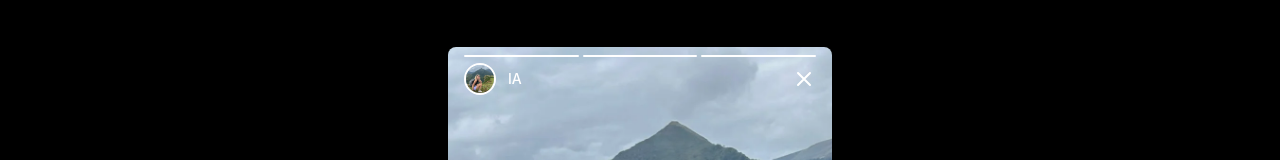
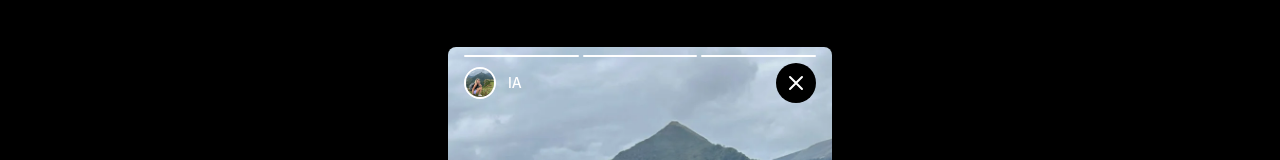
Before and after one commit to laura-perez/web-resume, a React (Vite) app: page / in a window 1280 px wide. Both pictures are taken after a click on the element "IA". Shown: the top 160 px of the page. Built offline with nearby package versions, Linux system fonts and the light colour scheme.

Commit message:
closing slider

```diff
--- a/src/components/HighlightCarousel.tsx
+++ b/src/components/HighlightCarousel.tsx
@@ -71,12 +71,16 @@ export default function HighlightCarousel({ highlights }: HighlightCarouselProps
             </span>
           </div>
         ))}
-      </div>
-
-      {/* Story Modal */}
+      </div>      {/* Story Modal */}
       {selectedHighlight && (
-        <div className="fixed inset-0 bg-black bg-opacity-90 z-50 flex items-center justify-center">
-          <div className="relative w-full max-w-sm mx-4">
+        <div
+          className="fixed inset-0 bg-black bg-opacity-90 z-50 flex items-center justify-center"
+          onClick={closeHighlight}
+        >
+          <div
+            className="relative w-full max-w-sm mx-4"
+            onClick={(e) => e.stopPropagation()}
+          >
             {/* Header */}
             <div className="absolute top-4 left-4 right-4 z-10 flex items-center justify-between">
               <div className="flex items-center space-x-3">
@@ -91,11 +95,13 @@ export default function HighlightCarousel({ highlights }: HighlightCarouselProps
                   {selectedHighlight.name}
                 </span>
               </div>
-
-              {/* Close button */}
+                {/* Close button */}
               <button
-                onClick={closeHighlight}
-                className="text-white hover:text-gray-300 transition-colors"
+                onClick={(e) => {
+                  e.stopPropagation();
+                  closeHighlight();
+                }}
+                className="text-white hover:text-gray-300 transition-colors p-2 rounded-full bg-black bg-opacity-30 hover:bg-opacity-50"
               >
                 <svg className="w-6 h-6" fill="none" stroke="currentColor" viewBox="0 0 24 24">
                   <path strokeLinecap="round" strokeLinejoin="round" strokeWidth={2} d="M6 18L18 6M6 6l12 12" />
```
